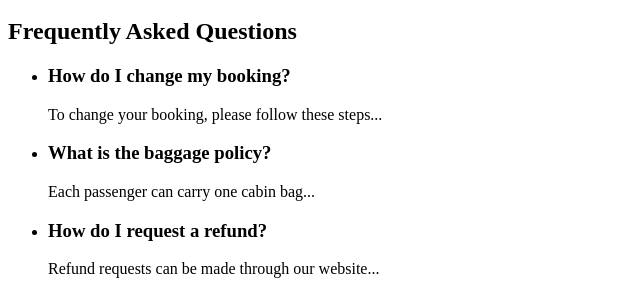
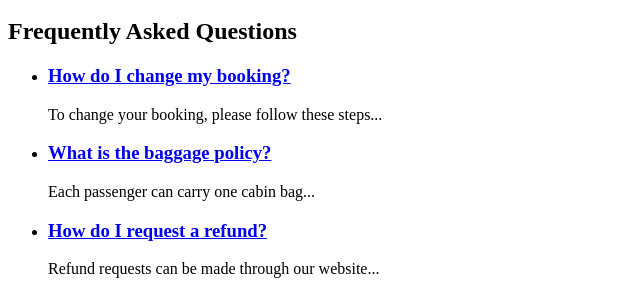
Before and after one commit to elsaferati/Lab2-Part2, a React (Create React App) app in the folder travelagency/frontend/: page /help-center in a window 1280 px wide. Shown: the part 415-707 px from the top of the page, without its empty margins (0-640 px from the left). Built offline with nearby package versions, Linux system fonts and the light colour scheme.

Commit message:
Update HelpCenter.jsx

```diff
--- a/travelagency/frontend/src/pages/HelpCenter.jsx
+++ b/travelagency/frontend/src/pages/HelpCenter.jsx
@@ -1,13 +1,11 @@
 import React, { useState } from 'react';
-import { useNavigate } from 'react-router-dom';
+import { Link } from 'react-router-dom'; // ✅ Correct import
 
 const HelpCenter = () => {
     const [selectedTab, setSelectedTab] = useState("faq");
-    const navigate = useNavigate();
 
     return (
         <div className="min-h-screen bg-gradient-to-b from-pink-600 to-purple-700 text-white">
-            {/* Content of Help Center without Header/Footer */}
             <div className="max-w-4xl mx-auto py-10 px-4">
                 {/* Tabs Section */}
                 <div className="bg-white rounded-t-2xl px-6 pt-6 pb-2 flex gap-6 text-black font-semibold text-lg">
@@ -35,15 +33,21 @@ const HelpCenter = () => {
                         <h2 className="text-2xl font-semibold text-gray-800 mb-4">Frequently Asked Questions</h2>
                         <ul className="space-y-4">
                             <li className="bg-white p-4 rounded-lg shadow-md">
-                                <h3 className="font-semibold text-lg text-gray-700">How do I change my booking?</h3>
+                                <Link to="/faq/change-booking">
+                                    <h3 className="font-semibold text-lg text-pink-600 hover:underline">How do I change my booking?</h3>
+                                </Link>
                                 <p className="text-gray-500 mt-2">To change your booking, please follow these steps...</p>
                             </li>
                             <li className="bg-white p-4 rounded-lg shadow-md">
-                                <h3 className="font-semibold text-lg text-gray-700">What is the baggage policy?</h3>
+                                <Link to="/faq/baggage-policy">
+                                    <h3 className="font-semibold text-lg text-pink-600 hover:underline">What is the baggage policy?</h3>
+                                </Link>
                                 <p className="text-gray-500 mt-2">Each passenger can carry one cabin bag...</p>
                             </li>
                             <li className="bg-white p-4 rounded-lg shadow-md">
-                                <h3 className="font-semibold text-lg text-gray-700">How do I request a refund?</h3>
+                                <Link to="/faq/request-refund">
+                                    <h3 className="font-semibold text-lg text-pink-600 hover:underline">How do I request a refund?</h3>
+                                </Link>
                                 <p className="text-gray-500 mt-2">Refund requests can be made through our website...</p>
                             </li>
                         </ul>
@@ -84,10 +88,6 @@ const HelpCenter = () => {
                     Get Help Now!
                 </button>
             </div>
-
-
-
-            {/* Footer will remain */}
         </div>
     );
 };
```
Lines whose indentation alone changed are shown as unchanged.
